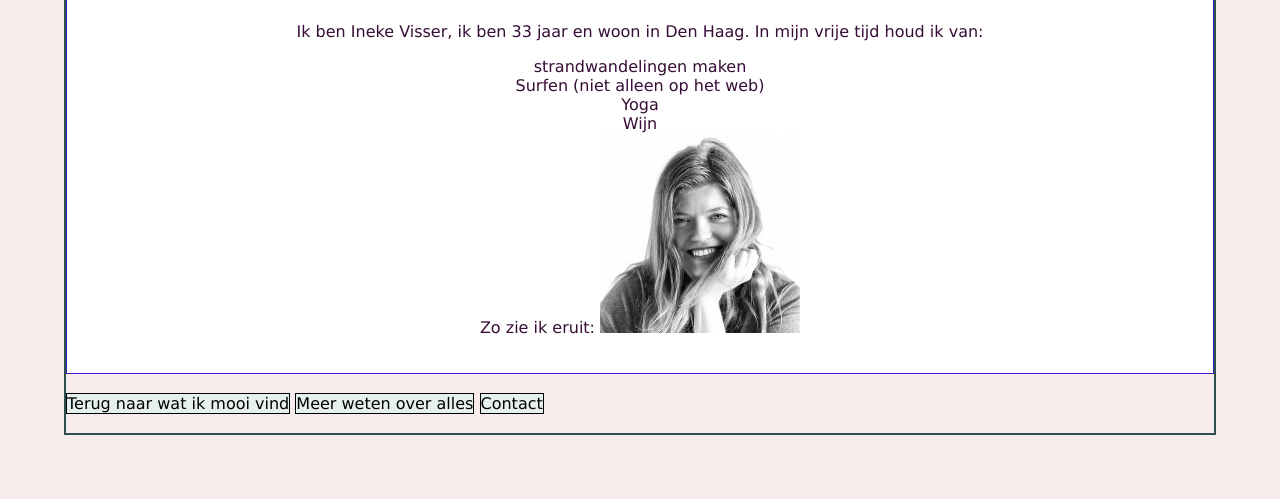
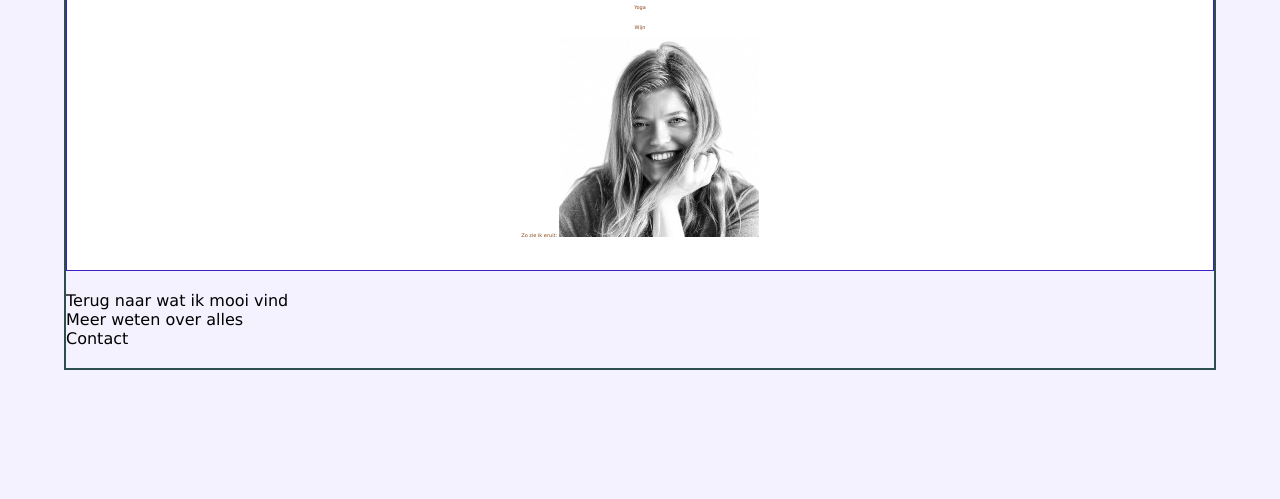
Before and after one commit to visserid/Winc-Academy, a plain HTML site: page about.html in a window 1280 px wide. Shown: the part 404-903 px from the top of the page. After the commit the page ends 838 px from the top, so only its background shows below. Drawn offline with Linux system fonts and the light colour scheme.

Commit message:
CSS_Media_Queries

```diff
--- a/styles.css
+++ b/styles.css
@@ -2,7 +2,6 @@ body {
     border: 2px solid darkslategrey;
     margin: 5%;
     padding: 0px;
-
     color: rgb(54, 13, 54);
     font-family:Verdana, Geneva, Tahoma, sans-serif;
     background-color: rgb(247, 235, 235);
@@ -35,7 +34,7 @@ ul {
 }
 
 
-nav li {
+.navigation li {
     border: 1px solid black;
     background-color: rgb(229, 240, 239);
     padding: 0px;
@@ -76,3 +75,16 @@ img.photo {
 	background-color: #fcfcfc;
 	padding: 4px;
 }
+
+@media (min-width: 1024px) {
+    body {
+        background-color:rgb(244, 242, 255);
+    }
+
+    main {
+        color: saddlebrown;
+        font-size: 5px;
+        line-height: 20px;
+    }
+
+}
```
